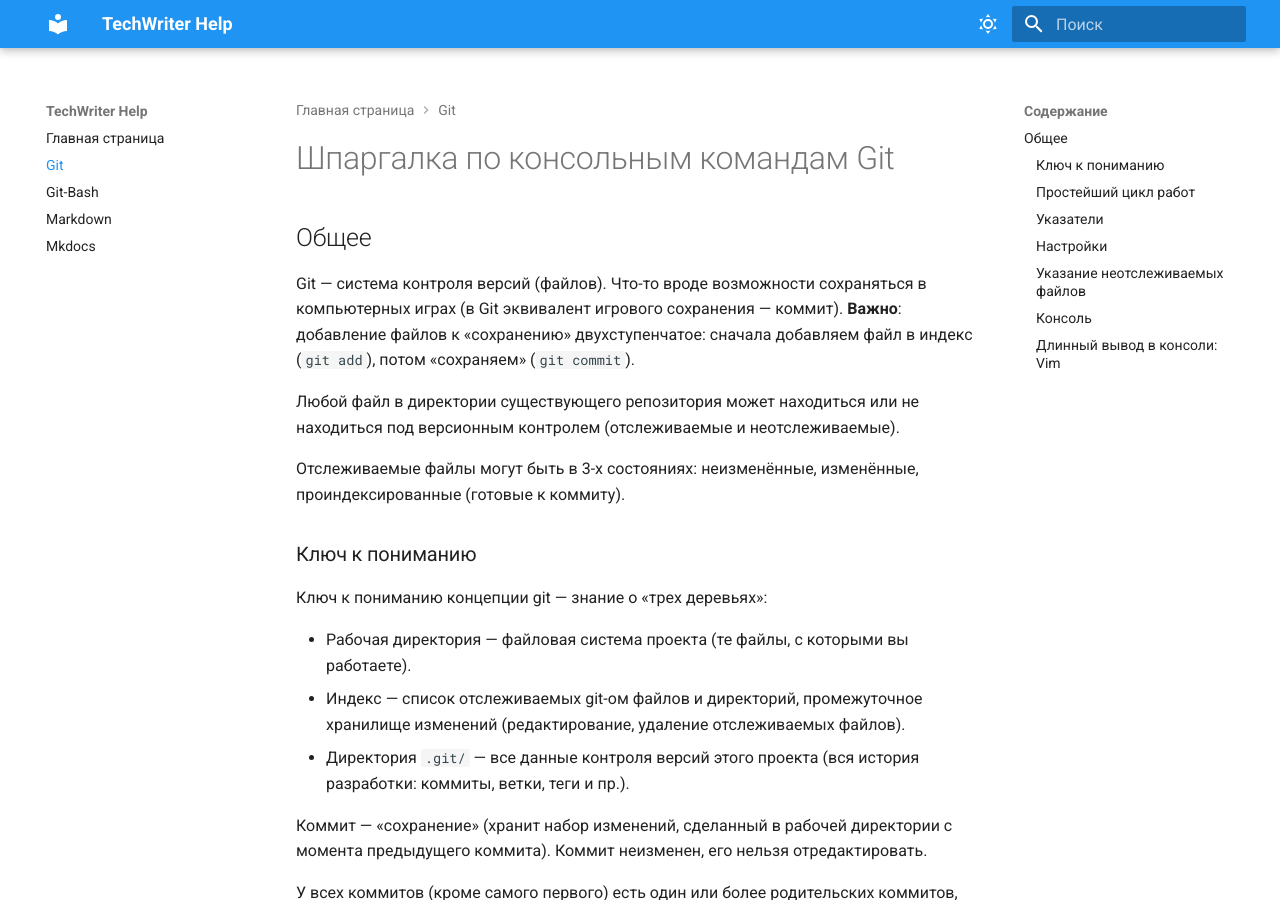
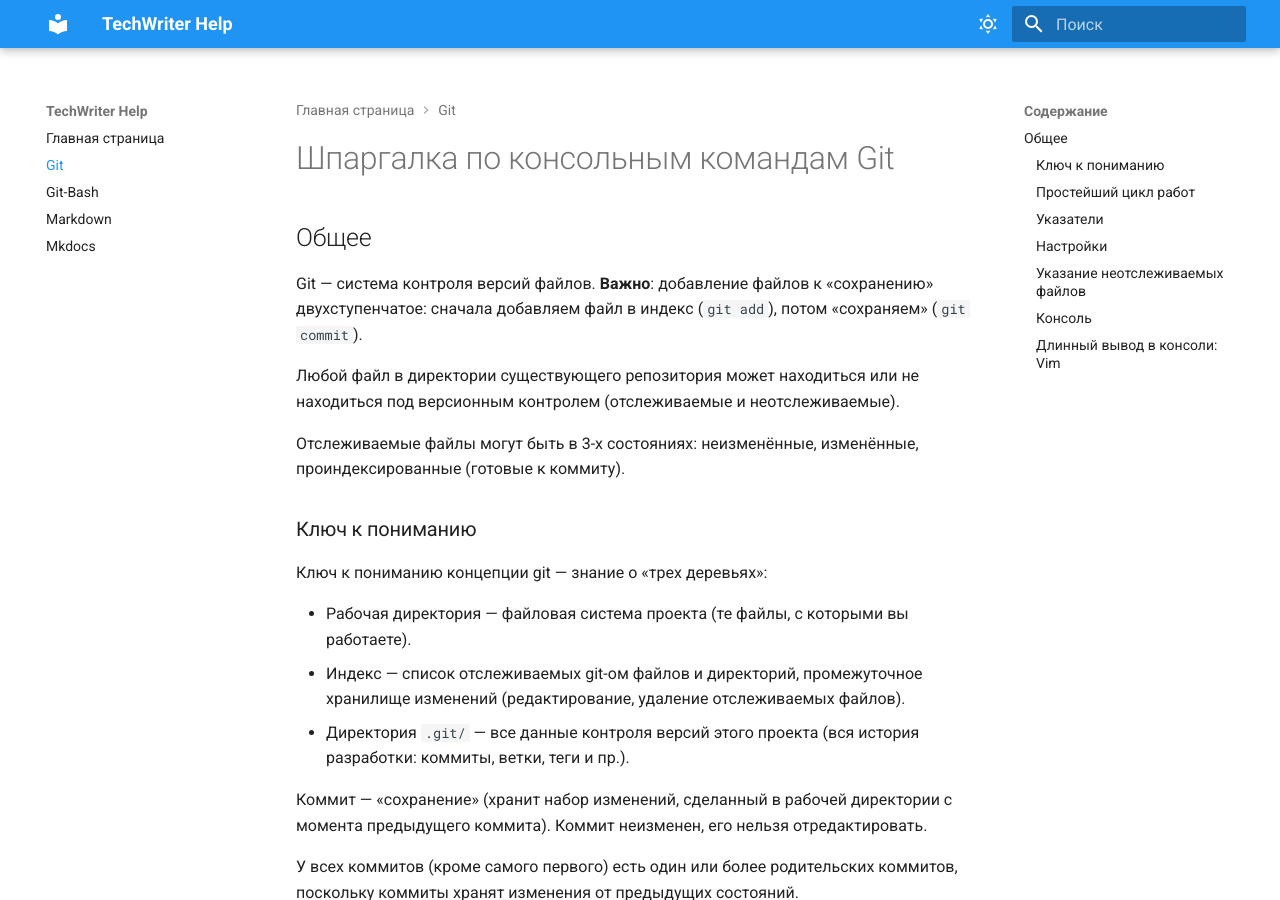
Before and after one commit to drkizel/git, an MkDocs documentation site: the page built from docs/git/index.md, in a window 1280 px wide and 900 px high. Built offline with MkDocs 1.6.1 and Material for MkDocs 9.7.7, drawn with Linux system fonts in a browser that asks for light colours.

Commit message:
Поправил введение, убрал текст про сравнение с играми

```diff
--- a/docs/git/index.md
+++ b/docs/git/index.md
@@ -2,7 +2,8 @@
 
 ## Общее
 
-Git — система контроля версий (файлов). Что-то вроде возможности сохраняться в компьютерных играх (в Git эквивалент игрового сохранения — коммит). **Важно**: добавление файлов к «сохранению» двухступенчатое: сначала добавляем файл в индекс (`git add`), потом «сохраняем» (`git commit`).
+Git — система контроля версий файлов.
+**Важно**: добавление файлов к «сохранению» двухступенчатое: сначала добавляем файл в индекс (`git add`), потом «сохраняем» (`git commit`).
 
 Любой файл в директории существующего репозитория может находиться или не находиться под версионным контролем (отслеживаемые и неотслеживаемые).
 
```
